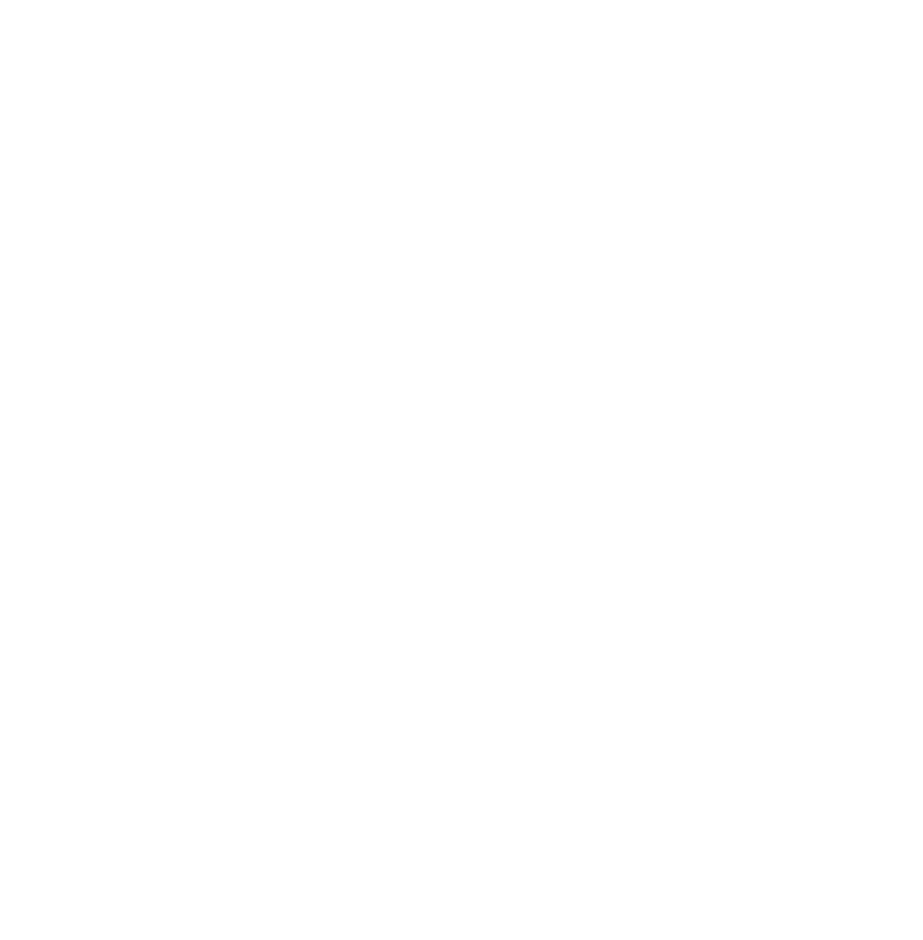
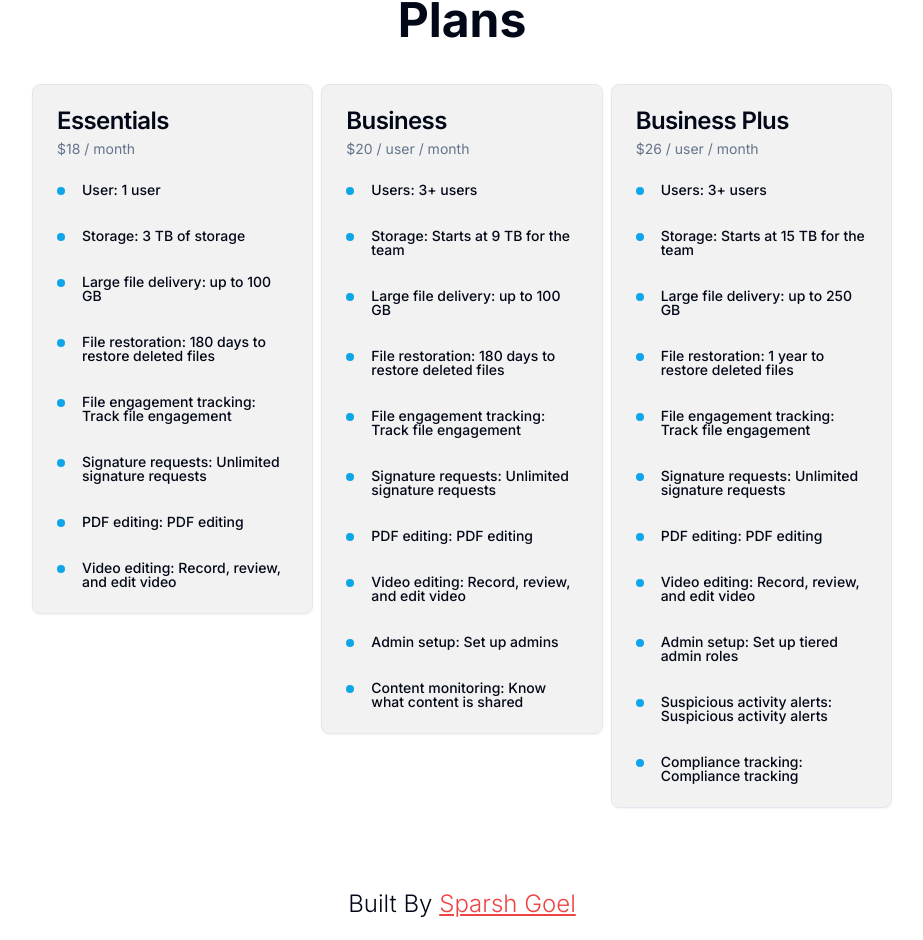
Before and after one commit to SPARSH1608/Dropbox-2.0, a Next.js app: page / in a window 1280 px wide. Shown: the part 588-1528 px from the top of the page, without its empty margins (178-1101 px from the left). Before the commit the page ends 800 px from the top, so only its background shows below. Built offline with nearby package versions, Linux system fonts and the light colour scheme; no server answers.

Commit message:
added plan section

```diff
--- a/package.json
+++ b/package.json
@@ -14,6 +14,7 @@
     "@radix-ui/react-dropdown-menu": "^2.0.6",
     "@radix-ui/react-icons": "^1.3.0",
     "@radix-ui/react-slot": "^1.0.2",
+    "@radix-ui/react-switch": "^1.0.3",
     "@tanstack/react-table": "^8.11.8",
     "class-variance-authority": "^0.7.0",
     "clsx": "^2.1.0",
--- a/src/app/page.tsx
+++ b/src/app/page.tsx
@@ -1,7 +1,47 @@
+import { CardWrapper } from '@/components/Cards';
+import { Card } from '@/components/ui/card';
 import { UserButton } from '@clerk/nextjs';
 import { ArrowRight } from 'lucide-react';
 import Image from 'next/image';
 import Link from 'next/link';
+const notifications1 = [
+  { title: 'User: 1 user' },
+  { title: 'Storage: 3 TB of storage' },
+  { title: 'Large file delivery: up to 100 GB' },
+  { title: 'File restoration: 180 days to restore deleted files' },
+  { title: 'File engagement tracking: Track file engagement' },
+  { title: 'Signature requests: Unlimited signature requests' },
+  { title: 'PDF editing: PDF editing' },
+  { title: 'Video editing: Record, review, and edit video' },
+];
+
+const notifications2 = [
+  { title: 'Users: 3+ users' },
+  { title: 'Storage: Starts at 9 TB for the team' },
+  { title: 'Large file delivery: up to 100 GB' },
+  { title: 'File restoration: 180 days to restore deleted files' },
+  { title: 'File engagement tracking: Track file engagement' },
+  { title: 'Signature requests: Unlimited signature requests' },
+  { title: 'PDF editing: PDF editing' },
+  { title: 'Video editing: Record, review, and edit video' },
+  { title: 'Admin setup: Set up admins' },
+  { title: 'Content monitoring: Know what content is shared' },
+];
+
+const notifications3 = [
+  { title: 'Users: 3+ users' },
+  { title: 'Storage: Starts at 15 TB for the team' },
+  { title: 'Large file delivery: up to 250 GB' },
+  { title: 'File restoration: 1 year to restore deleted files' },
+  { title: 'File engagement tracking: Track file engagement' },
+  { title: 'Signature requests: Unlimited signature requests' },
+  { title: 'PDF editing: PDF editing' },
+  { title: 'Video editing: Record, review, and edit video' },
+  { title: 'Admin setup: Set up tiered admin roles' },
+  { title: 'Suspicious activity alerts: Suspicious activity alerts' },
+  { title: 'Compliance tracking: Compliance tracking' },
+];
+
 export default function Home() {
   return (
     <main>
@@ -19,14 +59,14 @@ export default function Home() {
           </p>
           <Link
             href="/dashboard"
-            className="flex cursor-pointer bg-blue-500 p-5 w-fit"
+            className="flex cursor-pointer bg-blue-500 p-5 w-fit rounded-2xl"
           >
             Try it for free!
             <ArrowRight className="ml-10" />
           </Link>
         </div>
         <div className="bg-[#1E1919] dark:bg-slate-800 h-full p-10">
-          <video autoPlay loop muted className="rounded-lg">
+          <video autoPlay loop muted className="rounded-2xl">
             <source
               src="https://aem.dropbox.com/cms/content/dam/dropbox/warp/en-us/overview/lp-header-graphite200-1920x1080.mp4"
               type="video/mp4"
@@ -35,15 +75,36 @@ export default function Home() {
           </video>
         </div>
       </div>
+      <div className="m-10 pt-2 rounded-xl">
+        <h1 className="font-bold text-5xl text-center mt-16 ">Plans</h1>
+        <div className="flex gap-2 p-5 justify-between w-3/4 mx-auto items-start mt-5">
+          <CardWrapper
+            notification={notifications1}
+            title={'Essentials'}
+            desc={'$18 / month'}
+          />
+          <CardWrapper
+            notification={notifications2}
+            title={'Business'}
+            desc={'$20 / user / month'}
+          />
+          <CardWrapper
+            notification={notifications3}
+            title={'Business Plus'}
+            desc={'$26 / user / month'}
+          />
+        </div>
+      </div>
 
-      <p className="text-center font-bold text-xl pt-5">Disclaimer</p>
-
-      <p className="text-center font-light p-2">
-        This video is made for informational and educational purposes only. We
-        do not own or affiliate with Dropbox or/and any of its subsidiaries in
-        any form. Copyright Disclaimer under section 107 of the Copyright Act
-        1976, allowance is made for fair use of this video for education
-        purposes.
+      <p className="text-center font-light  text-2xl w-3/4 mx-auto p-5 ">
+        Built By{' '}
+        <Link
+          href="https://github.com/SPARSH1608"
+          target="_blank"
+          className="text-red-500  underline"
+        >
+          Sparsh Goel
+        </Link>
       </p>
     </main>
   );
--- /dev/null
+++ b/src/components/Cards.tsx
@@ -0,0 +1,46 @@
+import { BellIcon, CheckIcon } from '@radix-ui/react-icons';
+
+import { cn } from '@/lib/utils';
+import { Button } from '@/components/ui/button';
+import {
+  Card,
+  CardContent,
+  CardDescription,
+  CardFooter,
+  CardHeader,
+  CardTitle,
+} from '@/components/ui/card';
+import { Switch } from '@/components/ui/switch';
+
+type CardProps = React.ComponentProps<typeof Card>;
+
+export function CardWrapper({ className, ...props }: CardProps) {
+  const notifications = props.notification;
+  const title = props.title;
+  const desc = props.desc;
+  return (
+    <Card className={cn('w-[380px] bg-[#6c6c6c17]', className)} {...props}>
+      <CardHeader>
+        <CardTitle>{title}</CardTitle>
+        <CardDescription>{desc}</CardDescription>
+      </CardHeader>
+      <CardContent className="grid gap-4">
+        <div>
+          {notifications.map((notification, index) => (
+            <div
+              key={index}
+              className="mb-4 grid grid-cols-[25px_1fr] items-start pb-4 last:mb-0 last:pb-0"
+            >
+              <span className="flex h-2 w-2 translate-y-1 rounded-full bg-sky-500" />
+              <div className="space-y-1">
+                <p className="text-sm font-medium leading-none">
+                  {notification.title}
+                </p>
+              </div>
+            </div>
+          ))}
+        </div>
+      </CardContent>
+    </Card>
+  );
+}
--- a/src/components/Dropzone.tsx
+++ b/src/components/Dropzone.tsx
@@ -18,7 +18,7 @@ import toast, { Toaster } from 'react-hot-toast';
 const DropzoneComponent = () => {
   const maxSize = 20971520;
   const { isLoaded, isSignedIn, user } = useUser();
-  console.log(user);
+  // console.log(user);
 
   const [loading, setLoading] = useState(false);
 
@@ -29,7 +29,7 @@ const DropzoneComponent = () => {
       reader.onerror = () => console.log('File reading has failed');
       reader.onload = async () => {
         await uploadPost(file);
-        console.log('Upload');
+        // console.log('Upload');
       };
       reader.readAsArrayBuffer(file);
     });
--- a/src/components/Header.tsx
+++ b/src/components/Header.tsx
@@ -8,7 +8,7 @@ import { ThemeToggler } from './ThemeToggler';
 
 const Header = () => {
   return (
-    <header className="flex items-center justify-between">
+    <header className="flex items-center justify-between my-3 pl-5 pr-8">
       <Link href="/" className="flex items-center space-x-3">
         <div className="w-fit">
           {' '}
@@ -21,7 +21,7 @@ const Header = () => {
         </div>
         <h1 className="font-bold text-2xl">DropBox</h1>
       </Link>
-      <div className="px-5 flex space-x-2 items-center text-xl">
+      <div className="flex items-center space-x-4 text-lg">
         {/* Theme toggler*/}
         <ThemeToggler />
         <UserButton afterSignOutUrl="/" />
--- a/src/components/table/TableWrapper.tsx
+++ b/src/components/table/TableWrapper.tsx
@@ -11,7 +11,7 @@ import { db } from '@/firebase';
 import { Skeleton } from '@/components/ui/skeleton';
 const TableWrapper = ({ skeletonFiles }: { skeletonFiles: FileType[] }) => {
   const { isLoaded, isSignedIn, user } = useUser();
-  console.log(user?.id);
+  // console.log(user?.id);
   const [initialfiles, setInitialFiles] = useState<FileType[]>([]);
   const [sort, setSort] = useState<'asc' | 'desc'>('desc');
 
@@ -22,7 +22,7 @@ const TableWrapper = ({ skeletonFiles }: { skeletonFiles: FileType[] }) => {
         orderBy('Timestamp', sort)
       )
   );
-  console.log(docs);
+  // console.log(docs);
   useEffect(() => {
     if (!docs) return;
 
--- /dev/null
+++ b/src/components/ui/card.tsx
@@ -0,0 +1,79 @@
+import * as React from "react"
+
+import { cn } from "@/lib/utils"
+
+const Card = React.forwardRef<
+  HTMLDivElement,
+  React.HTMLAttributes<HTMLDivElement>
+>(({ className, ...props }, ref) => (
+  <div
+    ref={ref}
+    className={cn(
+      "rounded-lg border bg-card text-card-foreground shadow-sm",
+      className
+    )}
+    {...props}
+  />
+))
+Card.displayName = "Card"
+
+const CardHeader = React.forwardRef<
+  HTMLDivElement,
+  React.HTMLAttributes<HTMLDivElement>
+>(({ className, ...props }, ref) => (
+  <div
+    ref={ref}
+    className={cn("flex flex-col space-y-1.5 p-6", className)}
+    {...props}
+  />
+))
+CardHeader.displayName = "CardHeader"
+
+const CardTitle = React.forwardRef<
+  HTMLParagraphElement,
+  React.HTMLAttributes<HTMLHeadingElement>
+>(({ className, ...props }, ref) => (
+  <h3
+    ref={ref}
+    className={cn(
+      "text-2xl font-semibold leading-none tracking-tight",
+      className
+    )}
+    {...props}
+  />
+))
+CardTitle.displayName = "CardTitle"
+
+const CardDescription = React.forwardRef<
+  HTMLParagraphElement,
+  React.HTMLAttributes<HTMLParagraphElement>
+>(({ className, ...props }, ref) => (
+  <p
+    ref={ref}
+    className={cn("text-sm text-muted-foreground", className)}
+    {...props}
+  />
+))
+CardDescription.displayName = "CardDescription"
+
+const CardContent = React.forwardRef<
+  HTMLDivElement,
+  React.HTMLAttributes<HTMLDivElement>
+>(({ className, ...props }, ref) => (
+  <div ref={ref} className={cn("p-6 pt-0", className)} {...props} />
+))
+CardContent.displayName = "CardContent"
+
+const CardFooter = React.forwardRef<
+  HTMLDivElement,
+  React.HTMLAttributes<HTMLDivElement>
+>(({ className, ...props }, ref) => (
+  <div
+    ref={ref}
+    className={cn("flex items-center p-6 pt-0", className)}
+    {...props}
+  />
+))
+CardFooter.displayName = "CardFooter"
+
+export { Card, CardHeader, CardFooter, CardTitle, CardDescription, CardContent }
--- /dev/null
+++ b/src/components/ui/switch.tsx
@@ -0,0 +1,29 @@
+"use client"
+
+import * as React from "react"
+import * as SwitchPrimitives from "@radix-ui/react-switch"
+
+import { cn } from "@/lib/utils"
+
+const Switch = React.forwardRef<
+  React.ElementRef<typeof SwitchPrimitives.Root>,
+  React.ComponentPropsWithoutRef<typeof SwitchPrimitives.Root>
+>(({ className, ...props }, ref) => (
+  <SwitchPrimitives.Root
+    className={cn(
+      "peer inline-flex h-6 w-11 shrink-0 cursor-pointer items-center rounded-full border-2 border-transparent transition-colors focus-visible:outline-none focus-visible:ring-2 focus-visible:ring-ring focus-visible:ring-offset-2 focus-visible:ring-offset-background disabled:cursor-not-allowed disabled:opacity-50 data-[state=checked]:bg-primary data-[state=unchecked]:bg-input",
+      className
+    )}
+    {...props}
+    ref={ref}
+  >
+    <SwitchPrimitives.Thumb
+      className={cn(
+        "pointer-events-none block h-5 w-5 rounded-full bg-background shadow-lg ring-0 transition-transform data-[state=checked]:translate-x-5 data-[state=unchecked]:translate-x-0"
+      )}
+    />
+  </SwitchPrimitives.Root>
+))
+Switch.displayName = SwitchPrimitives.Root.displayName
+
+export { Switch }
```
Also changed, not shown: 1 other file (tests, documents, lock files or other folders).
